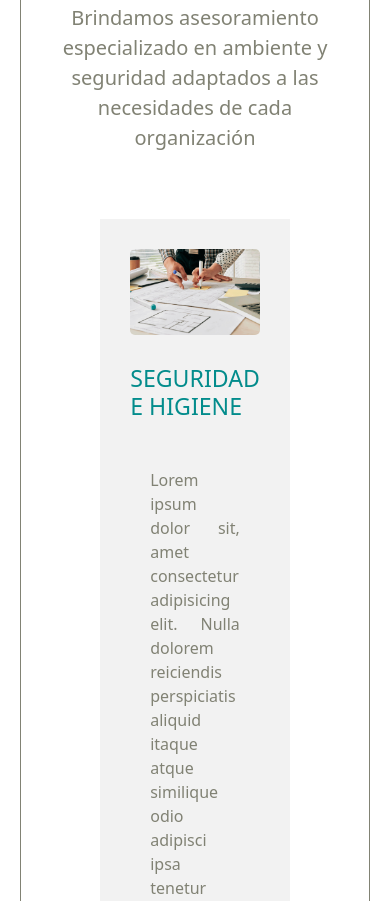
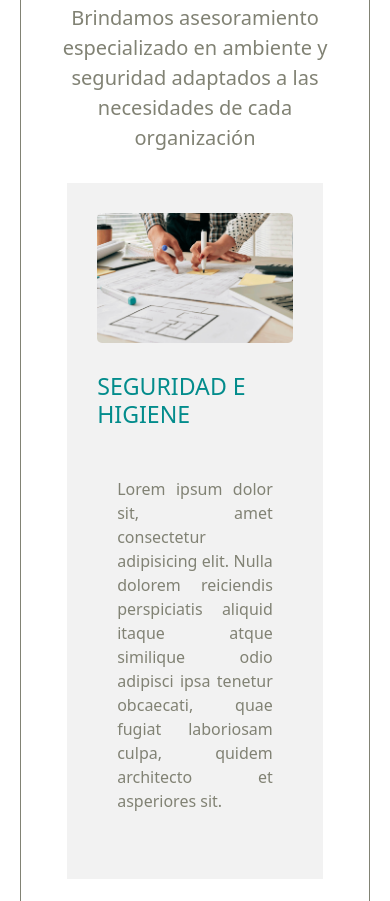
Before and after one commit to Ludmi96/Pre-entrega2, a website: page index.html in a window 390 px wide. Shown: the part 2963-3864 px from the top of the page. Drawn offline with nearby package versions, Linux system fonts and the light colour scheme.

Commit message:
mediaquery

```diff
--- a/scss/base/mediaquery.scss
+++ b/scss/base/mediaquery.scss
@@ -1,11 +1,14 @@
 @media screen and (max-width: 800px){
-
+    li ul{
+        margin: 0%;
+    }
     .tarjetas-container{
         flex-wrap: wrap;
 
     }
     .tarjeta{
         width: 100%;
+        margin: 5%;
     }
 
     .clasificacion{
--- a/scss/components/_index.scss
+++ b/scss/components/_index.scss
@@ -72,7 +72,7 @@ main{
     display: flex;
     flex-direction: column;
     align-items: center;
-    width: 35%;
+    width: 40%;
     margin: 50px;
     padding: 30px;
     background-color:#F2F2F2 ;
```
Also changed, not shown: css/style.css, 1 other file.
